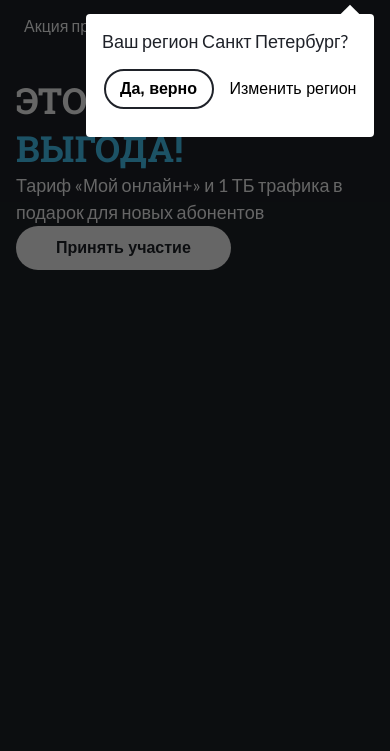
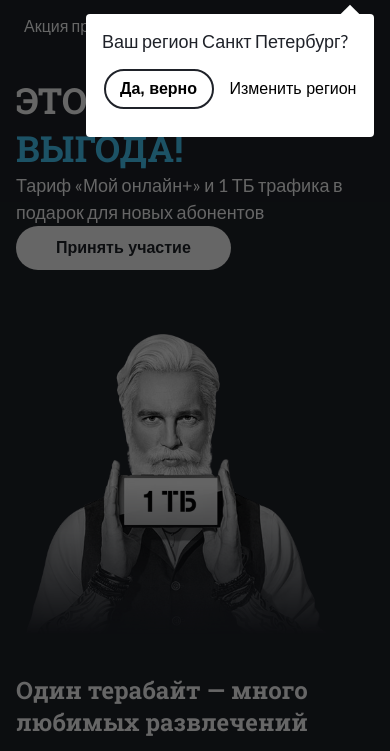
Before and after one commit to echoisonline/ChulakovTest_Tele2, a website built with Vite: page index.html in a window 390 px wide. Shown: the part 53-804 px from the top of the page. Built offline with nearby package versions, Linux system fonts and the light colour scheme.

Commit message:
Update index.css

```diff
--- a/src/styles/index.css
+++ b/src/styles/index.css
@@ -151,13 +151,16 @@
 
 .photo__container {
   display: flex;
-  justify-items: center;
-  width: 100%;
-  height: 45vh;
-  overflow: hidden;
+  width: 90%;
+  height: 300px;
+  background-image: url("/src/assets/images/boss2.png");
+  background-position: center top;
+  background-size: cover;
+  background-repeat: no-repeat;
+  overflow: visible;
   -webkit-mask-image: linear-gradient(to bottom, black 50%, transparent 100%);
   mask-image: linear-gradient(to bottom, black 50%, transparent 100%);
-  margin-bottom: 72px;
+  margin-bottom: 0px;
 }
 
 .hero {
@@ -524,6 +527,19 @@
   body {
     font-size: var(--font-size-mobile);
   }
+  .photo__container {
+    display: flex;
+    width: 90%;
+    height: 300px;
+    background-image: url("/src/assets/images/boss2.png");
+    background-position: center top;
+    background-size: cover;
+    background-repeat: no-repeat;
+    overflow: visible;
+    -webkit-mask-image: linear-gradient(to bottom, black 50%, transparent 100%);
+    mask-image: linear-gradient(to bottom, black 50%, transparent 100%);
+    margin-bottom: 0px;
+  }
 }
 
 @media (min-width: 768px) and (max-width: 1023px) {
```
